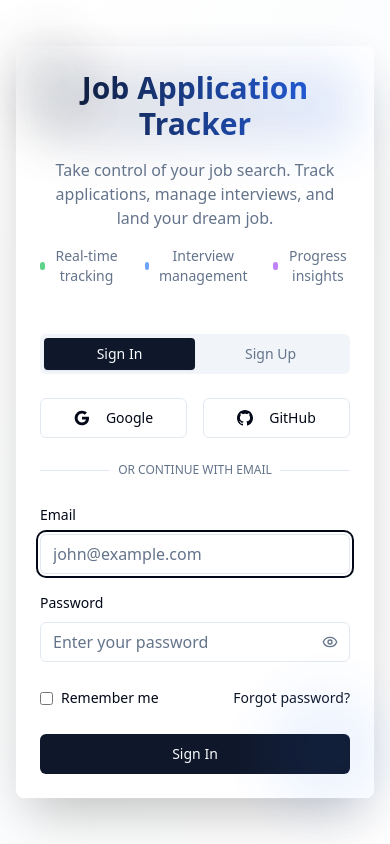
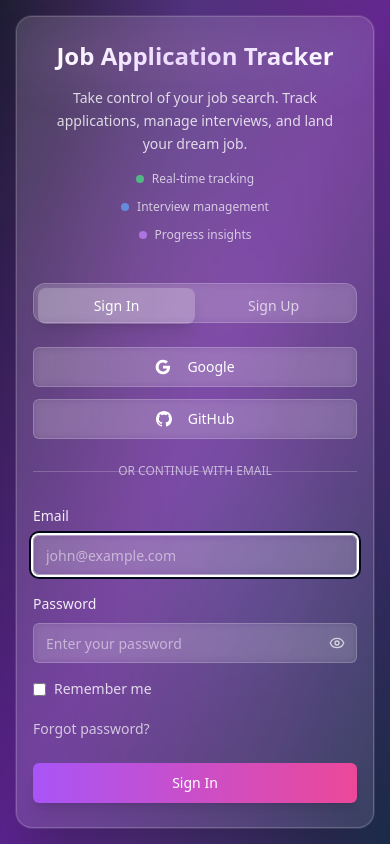
Before and after one commit to 1Anuraag0/Job-Tracker, a React (Vite) app: page /auth in a window 390 px wide. Built offline with nearby package versions, Linux system fonts and the light colour scheme.

Commit message:
Add gradient background and improve responsiveness
- Added a gradient background to the Auth page.
- Improved responsiveness for both computer and mobile devices.

```diff
--- a/src/components/AuthHero.tsx
+++ b/src/components/AuthHero.tsx
@@ -3,29 +3,29 @@ import React from 'react';
 
 export const AuthHero = () => {
   return (
-    <div className="text-center space-y-4 mb-8">
+    <div className="text-center space-y-4 mb-6 sm:mb-8">
       <div className="relative">
-        <h1 className="text-3xl font-bold bg-gradient-to-r from-primary to-blue-600 bg-clip-text text-transparent">
+        <h1 className="text-2xl sm:text-3xl lg:text-4xl font-bold bg-gradient-to-r from-white via-purple-200 to-white bg-clip-text text-transparent leading-tight">
           Job Application Tracker
         </h1>
-        <div className="absolute -inset-1 bg-gradient-to-r from-primary/20 to-blue-600/20 blur-xl -z-10 opacity-70" />
+        <div className="absolute -inset-1 bg-gradient-to-r from-purple-400/20 via-pink-400/20 to-blue-400/20 blur-xl -z-10 opacity-70" />
       </div>
 
-      <p className="text-muted-foreground max-w-md mx-auto">
+      <p className="text-white/80 text-sm sm:text-base max-w-xs sm:max-w-md mx-auto leading-relaxed px-2">
         Take control of your job search. Track applications, manage interviews, and land your dream job.
       </p>
 
-      <div className="flex items-center justify-center gap-6 text-sm text-muted-foreground">
+      <div className="flex flex-col sm:flex-row items-center justify-center gap-3 sm:gap-6 text-xs sm:text-sm text-white/70 px-4">
         <div className="flex items-center gap-2">
-          <div className="w-2 h-2 bg-green-500 rounded-full animate-pulse" />
+          <div className="w-2 h-2 bg-green-400 rounded-full animate-pulse shadow-lg shadow-green-400/50" />
           <span>Real-time tracking</span>
         </div>
         <div className="flex items-center gap-2">
-          <div className="w-2 h-2 bg-blue-500 rounded-full animate-pulse" />
+          <div className="w-2 h-2 bg-blue-400 rounded-full animate-pulse shadow-lg shadow-blue-400/50" />
           <span>Interview management</span>
         </div>
         <div className="flex items-center gap-2">
-          <div className="w-2 h-2 bg-purple-500 rounded-full animate-pulse" />
+          <div className="w-2 h-2 bg-purple-400 rounded-full animate-pulse shadow-lg shadow-purple-400/50" />
           <span>Progress insights</span>
         </div>
       </div>
--- a/src/components/AuthTabs.tsx
+++ b/src/components/AuthTabs.tsx
@@ -7,16 +7,16 @@ import { SignUpForm } from './SignUpForm';
 export const AuthTabs = () => {
   return (
     <Tabs defaultValue="signin" className="w-full">
-      <TabsList className="grid w-full grid-cols-2 mb-6">
+      <TabsList className="grid w-full grid-cols-2 mb-6 bg-white/10 backdrop-blur-sm border border-white/20 rounded-xl p-1">
         <TabsTrigger
           value="signin"
-          className="transition-all duration-200 data-[state=active]:bg-primary data-[state=active]:text-primary-foreground"
+          className="transition-all duration-200 data-[state=active]:bg-white/20 data-[state=active]:text-white data-[state=active]:shadow-lg text-white/70 hover:text-white/90 rounded-lg text-sm sm:text-base py-2 sm:py-3"
         >
           Sign In
         </TabsTrigger>
         <TabsTrigger
           value="signup"
-          className="transition-all duration-200 data-[state=active]:bg-primary data-[state=active]:text-primary-foreground"
+          className="transition-all duration-200 data-[state=active]:bg-white/20 data-[state=active]:text-white data-[state=active]:shadow-lg text-white/70 hover:text-white/90 rounded-lg text-sm sm:text-base py-2 sm:py-3"
         >
           Sign Up
         </TabsTrigger>
--- a/src/components/SignInForm.tsx
+++ b/src/components/SignInForm.tsx
@@ -52,29 +52,29 @@ export const SignInForm = () => {
 
       <div className="relative">
         <div className="absolute inset-0 flex items-center">
-          <span className="w-full border-t" />
+          <span className="w-full border-t border-white/20" />
         </div>
         <div className="relative flex justify-center text-xs uppercase">
-          <span className="bg-background px-2 text-muted-foreground">Or continue with email</span>
+          <span className="bg-transparent px-2 text-white/60">Or continue with email</span>
         </div>
       </div>
 
       <form onSubmit={handleSubmit} className="space-y-4">
         <div className="space-y-2">
-          <Label htmlFor="signin-email">Email</Label>
+          <Label htmlFor="signin-email" className="text-white/90 text-sm">Email</Label>
           <Input
             id="signin-email"
             name="email"
             type="email"
             placeholder="john@example.com"
             required
-            className="transition-all duration-200 focus:ring-2 focus:ring-primary focus:ring-offset-2"
+            className="bg-white/10 border-white/20 text-white placeholder:text-white/50 focus:border-white/40 focus:ring-white/20 backdrop-blur-sm transition-all duration-200 text-sm sm:text-base py-2 sm:py-3"
             autoFocus
           />
         </div>
 
         <div className="space-y-2">
-          <Label htmlFor="signin-password">Password</Label>
+          <Label htmlFor="signin-password" className="text-white/90 text-sm">Password</Label>
           <div className="relative">
             <Input
               id="signin-password"
@@ -82,46 +82,46 @@ export const SignInForm = () => {
               type={showPassword ? "text" : "password"}
               placeholder="Enter your password"
               required
-              className="transition-all duration-200 focus:ring-2 focus:ring-primary focus:ring-offset-2 pr-10"
+              className="bg-white/10 border-white/20 text-white placeholder:text-white/50 focus:border-white/40 focus:ring-white/20 backdrop-blur-sm transition-all duration-200 pr-10 text-sm sm:text-base py-2 sm:py-3"
             />
             <Button
               type="button"
               variant="ghost"
               size="sm"
-              className="absolute right-0 top-0 h-full px-3 py-2 hover:bg-transparent"
+              className="absolute right-0 top-0 h-full px-3 py-2 hover:bg-white/10 text-white/70 hover:text-white"
               onClick={() => setShowPassword(!showPassword)}
             >
               {showPassword ? (
-                <EyeOff className="h-4 w-4 text-muted-foreground" />
+                <EyeOff className="h-4 w-4" />
               ) : (
-                <Eye className="h-4 w-4 text-muted-foreground" />
+                <Eye className="h-4 w-4" />
               )}
             </Button>
           </div>
         </div>
 
-        <div className="flex items-center justify-between">
+        <div className="flex flex-col sm:flex-row items-start sm:items-center justify-between gap-3 sm:gap-0">
           <div className="flex items-center space-x-2">
             <input
               type="checkbox"
               id="remember"
               checked={rememberMe}
               onChange={(e) => setRememberMe(e.target.checked)}
-              className="rounded border-gray-300"
+              className="rounded border-white/30 bg-white/10 text-purple-500 focus:ring-purple-500/50"
             />
-            <Label htmlFor="remember" className="text-sm font-normal">
+            <Label htmlFor="remember" className="text-sm font-normal text-white/80">
               Remember me
             </Label>
           </div>
 
-          <Button variant="link" className="px-0 font-normal text-sm">
+          <Button variant="link" className="px-0 font-normal text-sm text-white/70 hover:text-white h-auto">
             Forgot password?
           </Button>
         </div>
 
         <Button
           type="submit"
-          className="w-full transition-all duration-200 hover:scale-[1.02] active:scale-[0.98]"
+          className="w-full bg-gradient-to-r from-purple-500 to-pink-500 hover:from-purple-600 hover:to-pink-600 text-white font-medium transition-all duration-200 hover:scale-[1.02] active:scale-[0.98] shadow-lg text-sm sm:text-base py-2 sm:py-3 mt-6"
           disabled={isLoading}
         >
           {isLoading && <Loader2 className="mr-2 h-4 w-4 animate-spin" />}
--- a/src/components/SocialLoginButtons.tsx
+++ b/src/components/SocialLoginButtons.tsx
@@ -22,11 +22,11 @@ export const SocialLoginButtons = () => {
   };
 
   return (
-    <div className="grid grid-cols-2 gap-4">
+    <div className="grid grid-cols-1 sm:grid-cols-2 gap-3 sm:gap-4">
       <Button
         variant="outline"
         onClick={handleGoogleLogin}
-        className="transition-all duration-200 hover:scale-[1.02] active:scale-[0.98]"
+        className="bg-white/10 border-white/20 text-white hover:bg-white/20 hover:border-white/30 transition-all duration-200 hover:scale-[1.02] active:scale-[0.98] backdrop-blur-sm text-sm sm:text-base py-2 sm:py-3"
       >
         <svg className="mr-2 h-4 w-4" viewBox="0 0 24 24">
           <path
@@ -46,18 +46,18 @@ export const SocialLoginButtons = () => {
             d="M12 5.38c1.62 0 3.06.56 4.21 1.64l3.15-3.15C17.45 2.09 14.97 1 12 1 7.7 1 3.99 3.47 2.18 7.07l3.66 2.84c.87-2.6 3.3-4.53 6.16-4.53z"
           />
         </svg>
-        Google
+        <span className="hidden sm:inline">Continue with </span>Google
       </Button>
 
       <Button
         variant="outline"
         onClick={handleGitHubLogin}
-        className="transition-all duration-200 hover:scale-[1.02] active:scale-[0.98]"
+        className="bg-white/10 border-white/20 text-white hover:bg-white/20 hover:border-white/30 transition-all duration-200 hover:scale-[1.02] active:scale-[0.98] backdrop-blur-sm text-sm sm:text-base py-2 sm:py-3"
       >
         <svg className="mr-2 h-4 w-4" fill="currentColor" viewBox="0 0 24 24">
           <path d="M12 0c-6.626 0-12 5.373-12 12 0 5.302 3.438 9.8 8.207 11.387.599.111.793-.261.793-.577v-2.234c-3.338.726-4.033-1.416-4.033-1.416-.546-1.387-1.333-1.756-1.333-1.756-1.089-.745.083-.729.083-.729 1.205.084 1.839 1.237 1.839 1.237 1.07 1.834 2.807 1.304 3.492.997.107-.775.418-1.305.762-1.604-2.665-.305-5.467-1.334-5.467-5.931 0-1.311.469-2.381 1.236-3.221-.124-.303-.535-1.524.117-3.176 0 0 1.008-.322 3.301 1.23.957-.266 1.983-.399 3.003-.404 1.02.005 2.047.138 3.006.404 2.291-1.552 3.297-1.23 3.297-1.23.653 1.653.242 2.874.118 3.176.77.84 1.235 1.911 1.235 3.221 0 4.609-2.807 5.624-5.479 5.921.43.372.823 1.102.823 2.222v3.293c0 .319.192.694.801.576 4.765-1.589 8.199-6.086 8.199-11.386 0-6.627-5.373-12-12-12z"/>
         </svg>
-        GitHub
+        <span className="hidden sm:inline">Continue with </span>GitHub
       </Button>
     </div>
   );
--- a/src/pages/Auth.tsx
+++ b/src/pages/Auth.tsx
@@ -18,23 +18,29 @@ const Auth = () => {
   }, [user, navigate]);
 
   return (
-    <div className="min-h-screen flex items-center justify-center bg-gradient-to-br from-background via-muted/20 to-background p-4">
-      {/* Background decoration */}
-      <div className="absolute inset-0 bg-grid-white/10 bg-grid-16 [mask-image:radial-gradient(white,transparent_70%)]" />
+    <div className="min-h-screen flex items-center justify-center bg-gradient-to-br from-slate-900 via-purple-900 to-slate-900 p-4 sm:p-6 lg:p-8 relative overflow-hidden">
+      {/* Enhanced background decoration with animated gradients */}
+      <div className="absolute inset-0 bg-[radial-gradient(ellipse_at_top,_var(--tw-gradient-stops))] from-purple-400/20 via-pink-400/10 to-transparent" />
+      <div className="absolute inset-0 bg-[radial-gradient(ellipse_at_bottom_right,_var(--tw-gradient-stops))] from-blue-400/15 via-indigo-400/10 to-transparent" />
+      <div className="absolute inset-0 bg-grid-white/5 bg-grid-16 [mask-image:radial-gradient(white,transparent_70%)]" />
 
-      <div className="relative w-full max-w-md">
-        <Card className="backdrop-blur-sm bg-background/95 shadow-2xl border-0 ring-1 ring-white/10">
-          <CardHeader className="pb-4">
+      {/* Floating gradient orbs */}
+      <div className="absolute top-1/4 left-1/4 w-32 h-32 sm:w-48 sm:h-48 bg-gradient-to-r from-purple-500/30 to-pink-500/30 rounded-full blur-3xl animate-pulse" />
+      <div className="absolute bottom-1/4 right-1/4 w-24 h-24 sm:w-40 sm:h-40 bg-gradient-to-r from-blue-500/30 to-cyan-500/30 rounded-full blur-3xl animate-pulse delay-1000" />
+      <div className="absolute top-1/2 right-1/3 w-20 h-20 sm:w-32 sm:h-32 bg-gradient-to-r from-indigo-500/20 to-purple-500/20 rounded-full blur-2xl animate-pulse delay-500" />
+
+      <div className="relative w-full max-w-sm sm:max-w-md lg:max-w-lg xl:max-w-xl">
+        <Card className="backdrop-blur-xl bg-white/10 shadow-2xl border border-white/20 ring-1 ring-white/10 rounded-2xl sm:rounded-3xl overflow-hidden">
+          <div className="absolute inset-0 bg-gradient-to-br from-white/5 to-transparent" />
+
+          <CardHeader className="pb-4 px-4 sm:px-6 lg:px-8 pt-6 sm:pt-8 relative">
             <AuthHero />
           </CardHeader>
-          <CardContent>
+
+          <CardContent className="px-4 sm:px-6 lg:px-8 pb-6 sm:pb-8 relative">
             <AuthTabs />
           </CardContent>
         </Card>
-
-        {/* Floating elements for visual appeal */}
-        <div className="absolute -top-4 -left-4 w-24 h-24 bg-primary/10 rounded-full blur-xl animate-pulse" />
-        <div className="absolute -bottom-4 -right-4 w-32 h-32 bg-blue-500/10 rounded-full blur-xl animate-pulse delay-1000" />
       </div>
     </div>
   );
```
Also changed, not shown: src/components/SignUpForm.tsx (+26 -26 lines).
